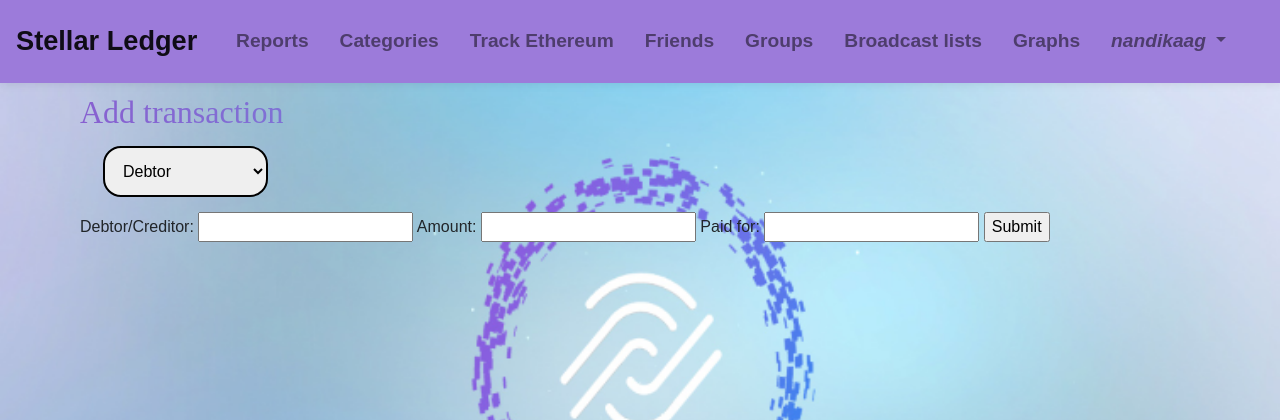
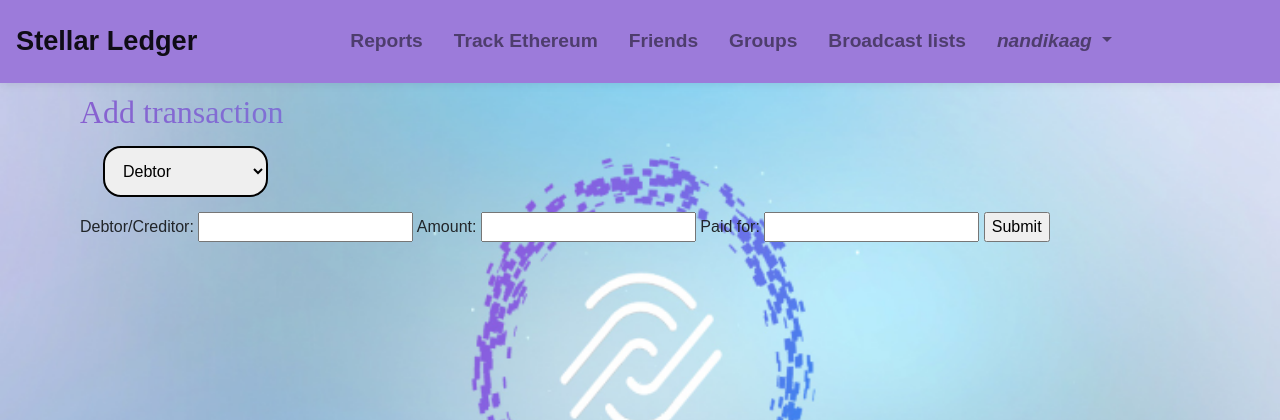
Before and after one commit to Nandika-A/StellarLedger, a Django app: page /group/add_txn/1/ in a window 1280 px wide. Shown: the top 420 px of the page. Run offline with Django 4.2, Linux system fonts and the light colour scheme; a user stored in the database is signed in; data comes from the database, SQL or seed files in the repository; parts of the project's set-up code (start-up, migrations or seed data) failed here and were passed over; some libraries are stand-ins or nearby versions; some web fonts are replaced.

Commit message:
changed design

```diff
--- a/stellarledger/templates/base.html
+++ b/stellarledger/templates/base.html
@@ -88,9 +88,6 @@
                 <a class="nav-link" href="{% url 'viewTransaction' %}">Reports</a>
               </li>
               <li class="nav-item">
-                <a class="nav-link" href="{% url 'viewCategories' %}">Categories</a>
-              </li>
-              <li class="nav-item">
                 <a class="nav-link" href="{% url 'eth' %}">Track Ethereum</a>
               </li>
               <li class="nav-item">
@@ -102,17 +99,12 @@
               <li class="nav-item">
                 <a class="nav-link" href="{% url 'viewGroup' %}">Broadcast lists</a>
               </li>
-              <li class="nav-item">
-                <a class="nav-link" href="#graph">Graphs</a>
-              </li>
               {% if user.is_authenticated %}
               <li class="nav-item dropdown">
                 <button class="nav-link dropdown-toggle" onclick="dropdown()" data-toggle="dropdown" aria-haspopup="true" aria-expanded="false" style="background-color: #9c7bda;">
                   <i class="fas fa-user">{{ user.username }}</i>
                 </button>
                 <div class="dropdown-menu" id="dropdownuser">
-                  <a class="dropdown-item" href="{% url 'account_reauthenticate' %}">Reauthenticate</a>
-                  <a class="dropdown-item" href="{% url 'account_change_password' %}">Password Change</a>
                   <a class="dropdown-item" href="{% url 'account_reset_password' %}">Password Reset</a>
                   <a class="dropdown-item" href="{% url 'account_set_password' %}">Set Password</a>
                   <a class="dropdown-item" href="{% url 'account_email_verification_sent' %}">Confirm Email</a>
--- a/stellarledger/templates/report/viewtransactions.html
+++ b/stellarledger/templates/report/viewtransactions.html
@@ -4,6 +4,8 @@
   -webkit-text-fill-color: transparent;
   -webkit-background-clip: text; font-family: 'Times New Roman', Times, serif;
   text-align: center;">Your Transactions</div></h1>
+  <button type="button" class="btn float-right" style="background-color: #c1c8e4 !important; margin-right: 10%;"><a href="{% url 'viewCategories' %}">View Custom Categories</a></button>
+  <br>
 <form method = 'get' action = '.' class="form-inline">
     {% csrf_token %}
     <div class="form-group mx-sm-3 mb-2">
@@ -16,7 +18,6 @@
     </div>
       <button type="submit" class="btn mb-2" style="background-color: #c1c8e4;">Apply</button>
 </form>
-
 <div class="card text-center">
     {% for c in cat %}
     <div class="text-center padding">
```
